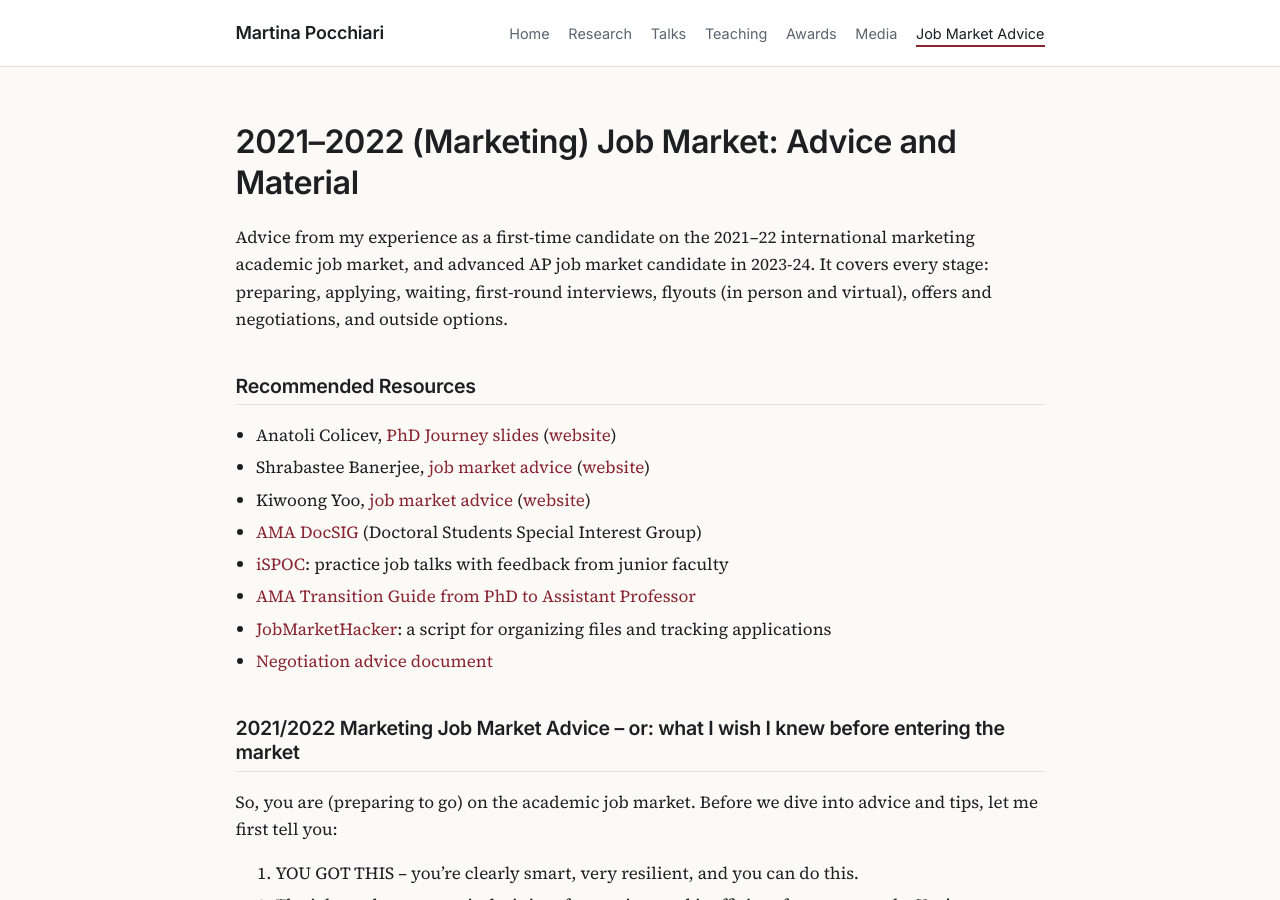
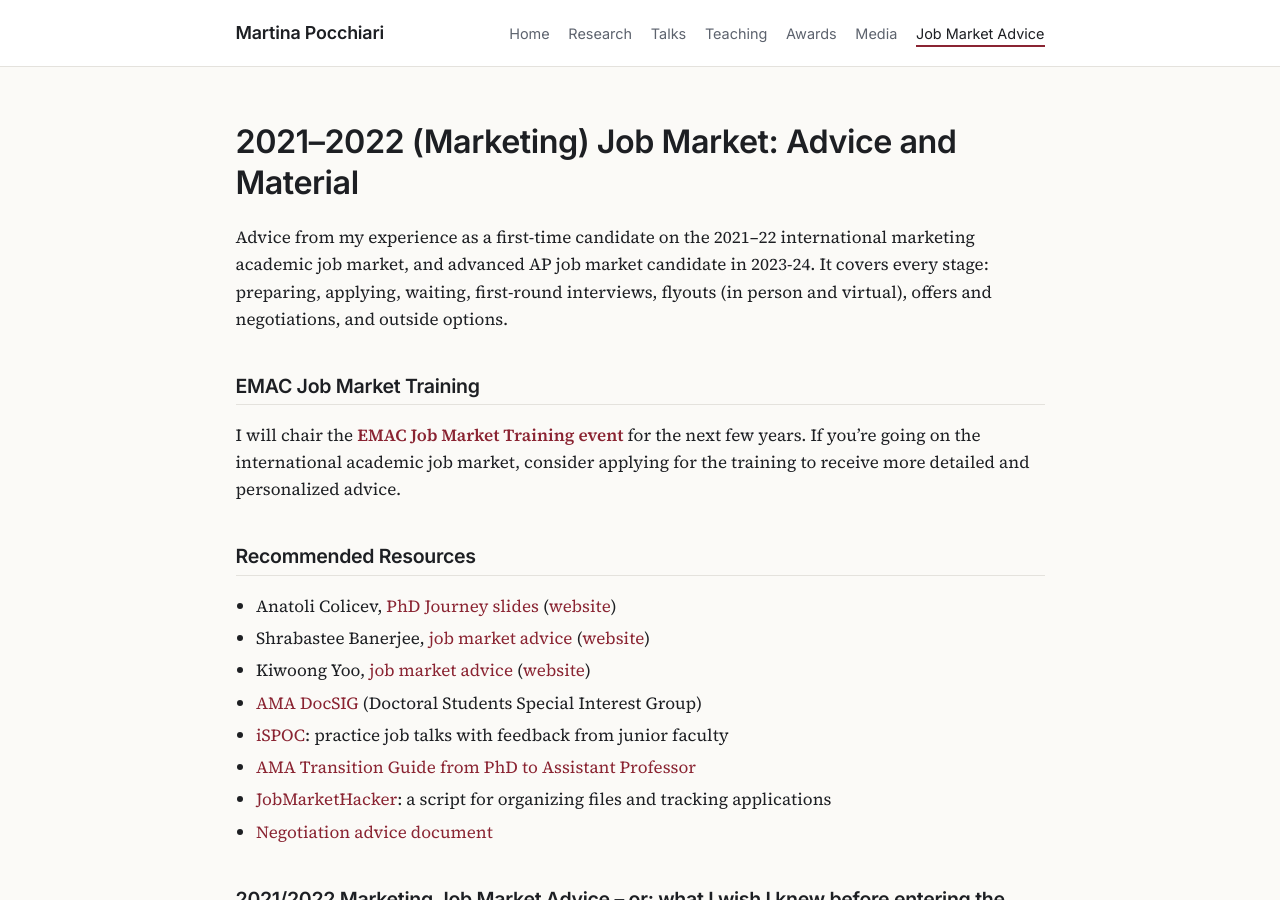
Before and after one commit to pccmtn/pccmtn.github.io, a Jekyll site: the page built from job-market-advice.md, in a window 1280 px wide and 900 px high. Built offline with Jekyll 4.4.1, drawn with Linux system fonts in a browser that asks for light colours.

Commit message:
Include EMAC Job Market Training information
Added section on EMAC Job Market Training with details on applying for personalized advice.

```diff
--- a/job-market-advice.md
+++ b/job-market-advice.md
@@ -6,6 +6,10 @@ permalink: /job-market-advice/
 # 2021–2022 (Marketing) Job Market: Advice and Material
 
 Advice from my experience as a first-time candidate on the 2021–22 international marketing academic job market, and advanced AP job market candidate in 2023-24. It covers every stage: preparing, applying, waiting, first-round interviews, flyouts (in person and virtual), offers and negotiations, and outside options.
+
+## EMAC Job Market Training
+
+I will chair the **[EMAC Job Market Training event](https://www.emac.academy/emac-job-market-training/)** for the next few years. If you're going on the international academic job market, consider applying for the training to receive more detailed and personalized advice.
 
 ## Recommended Resources
 - Anatoli Colicev, [PhD Journey slides](https://drive.google.com/file/d/1XKbZ6OzTVrxsfw58a9sv_FOwaU1UuJLF/view) ([website](https://anatolicolicev.com/))
```
